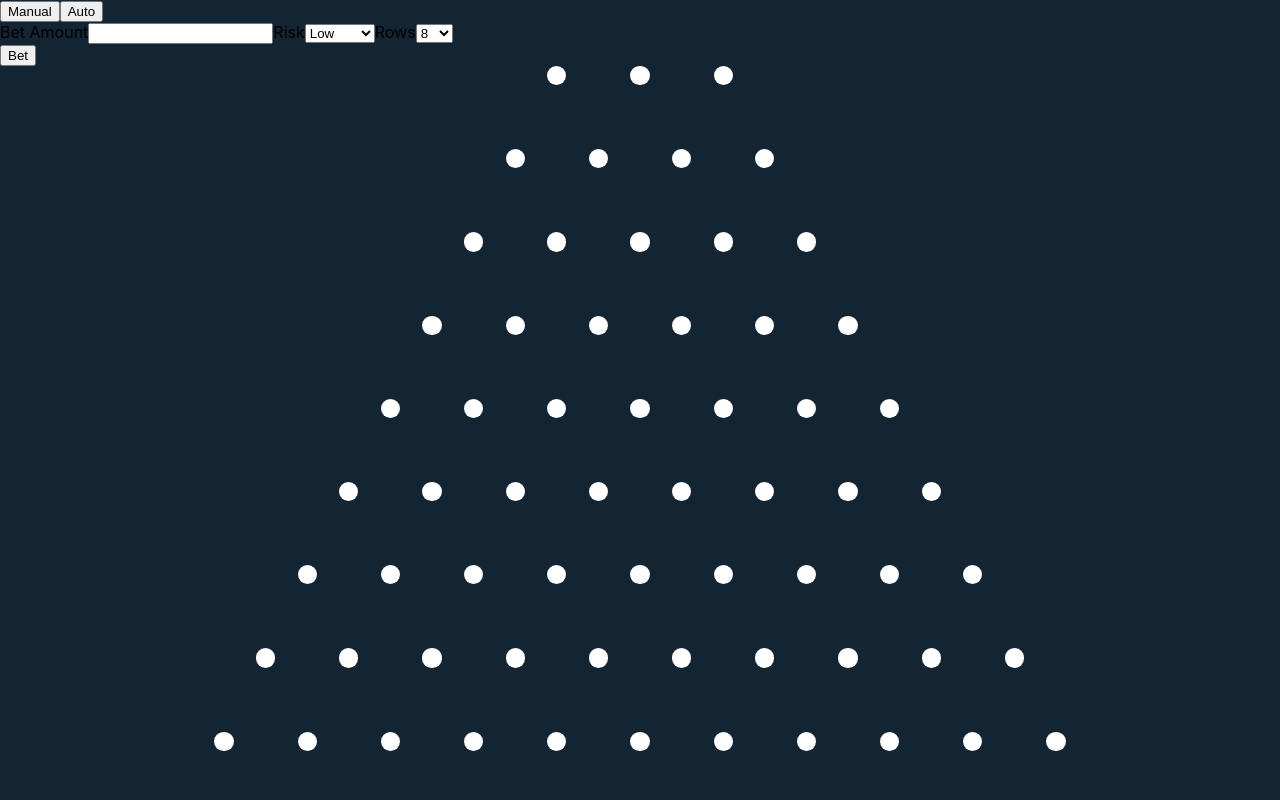
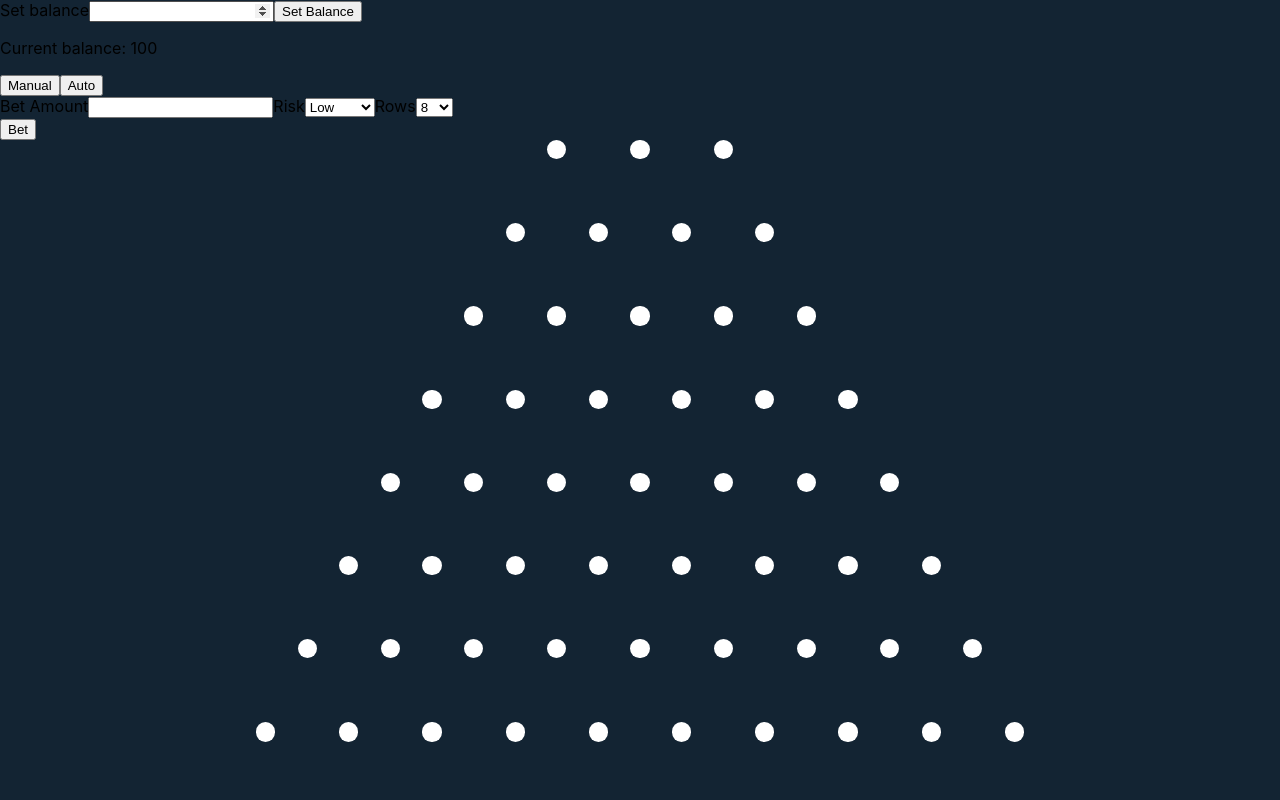
Before and after one commit to kmallari/plinko, a React (Create React App) app: page / in a window 1280 px wide. Shown: the top 800 px of the page. Built offline with nearby package versions, Linux system fonts and the light colour scheme.

Commit message:
Adds balance component.

```diff
--- a/src/App.js
+++ b/src/App.js
@@ -17,12 +17,14 @@ multipliers = x + 1
 final circles = x + 2
 
 */
-import Pyramid from "./components/Pyramid";
+import Pyramid from "./components/Pyramid/Pyramid";
 import Menu from "./components/Menu/Menu";
 import { useState } from "react";
 import "./App.css";
+import Balance from "./components/Balance/Balance";
 
 function App() {
+  const [balance, setBalance] = useState(100)
   const [autoBet, setAutoBet] = useState(false);
   const [betAmount, setBetAmount] = useState(0);
   const [risk, setRisk] = useState(1);
@@ -60,9 +62,16 @@ function App() {
   const handleNumOfAutoBets = (e) => {
     setNumOfAutoBets(e.target.value);
   }
-  console.log(numOfAutoBets)
+
+  const handleBalance = (bal) => {
+    setBalance(bal);
+  }
+
   return (
     <div>
+      <Balance
+        handleBalance={handleBalance}
+        balance={balance} />
       <Menu
         handleAutoBet={handleAutoBet}
         handleBetAmount={handleBetAmount}
--- /dev/null
+++ b/src/components/Balance/Balance.js
@@ -0,0 +1,27 @@
+import React, { useRef } from "react";
+
+const Balance = ({ handleBalance, balance }) => {
+  const inputRef = useRef();
+
+  return (
+    <div>
+      <div>
+        <label htmlFor="bal">Set balance</label>
+        <input ref={inputRef} id="bal" name="bal" type="number" />
+        {/* {console.log(inputRef.current.value)} */}
+        <button
+          onClick={() => {
+            handleBalance(inputRef.current.value);
+          }}
+        >
+          Set Balance
+        </button>
+      </div>
+      <div>
+        <p>Current balance: {balance} </p>
+      </div>
+    </div>
+  );
+};
+
+export default Balance;
```
Also changed, not shown: src/components/Pyramid/Pyramid.js (renamed from src/components/Pyramid.js).
